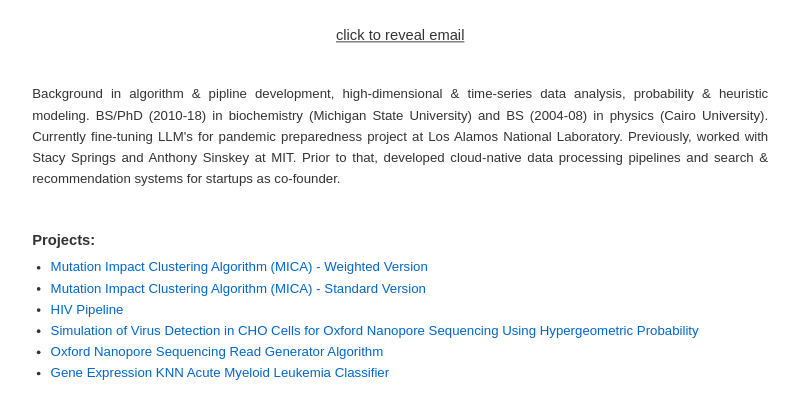
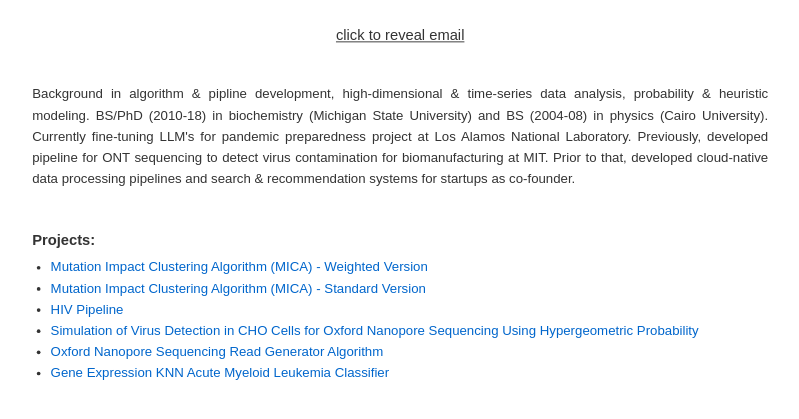
Before and after one commit to raeufroushangar/raeufroushangar.com, a Jekyll site: the page built from index.html, in a window 1280 px wide. Shown: the top 419 px of the page, without its empty margins (207-1006 px from the left). Built offline with Jekyll 4.4.1, drawn with Linux system fonts in a browser that asks for light colours.

Commit message:
Update profile image and homepage

```diff
--- a/index.html
+++ b/index.html
@@ -14,7 +14,7 @@ title: Home
 <div style="display: flex; align-items: center;">
 
   <div style="font-size: 0.9em; text-align: justify;">
-    Background in algorithm & pipline development, high-dimensional & time-series data analysis, probability & heuristic modeling. BS/PhD (2010-18) in biochemistry (Michigan State University) and BS (2004-08) in physics (Cairo University). Currently fine-tuning LLM's for pandemic preparedness project at Los Alamos National Laboratory. Previously, worked with Stacy Springs and Anthony Sinskey at MIT. Prior to that, developed cloud-native data processing pipelines and search & recommendation systems for startups as co-founder.
+    Background in algorithm & pipline development, high-dimensional & time-series data analysis, probability & heuristic modeling. BS/PhD (2010-18) in biochemistry (Michigan State University) and BS (2004-08) in physics (Cairo University). Currently fine-tuning LLM's for pandemic preparedness project at Los Alamos National Laboratory. Previously, developed pipeline for ONT sequencing to detect virus contamination for biomanufacturing at MIT. Prior to that, developed cloud-native data processing pipelines and search & recommendation systems for startups as co-founder.
 
   </div>
 </div>
```
